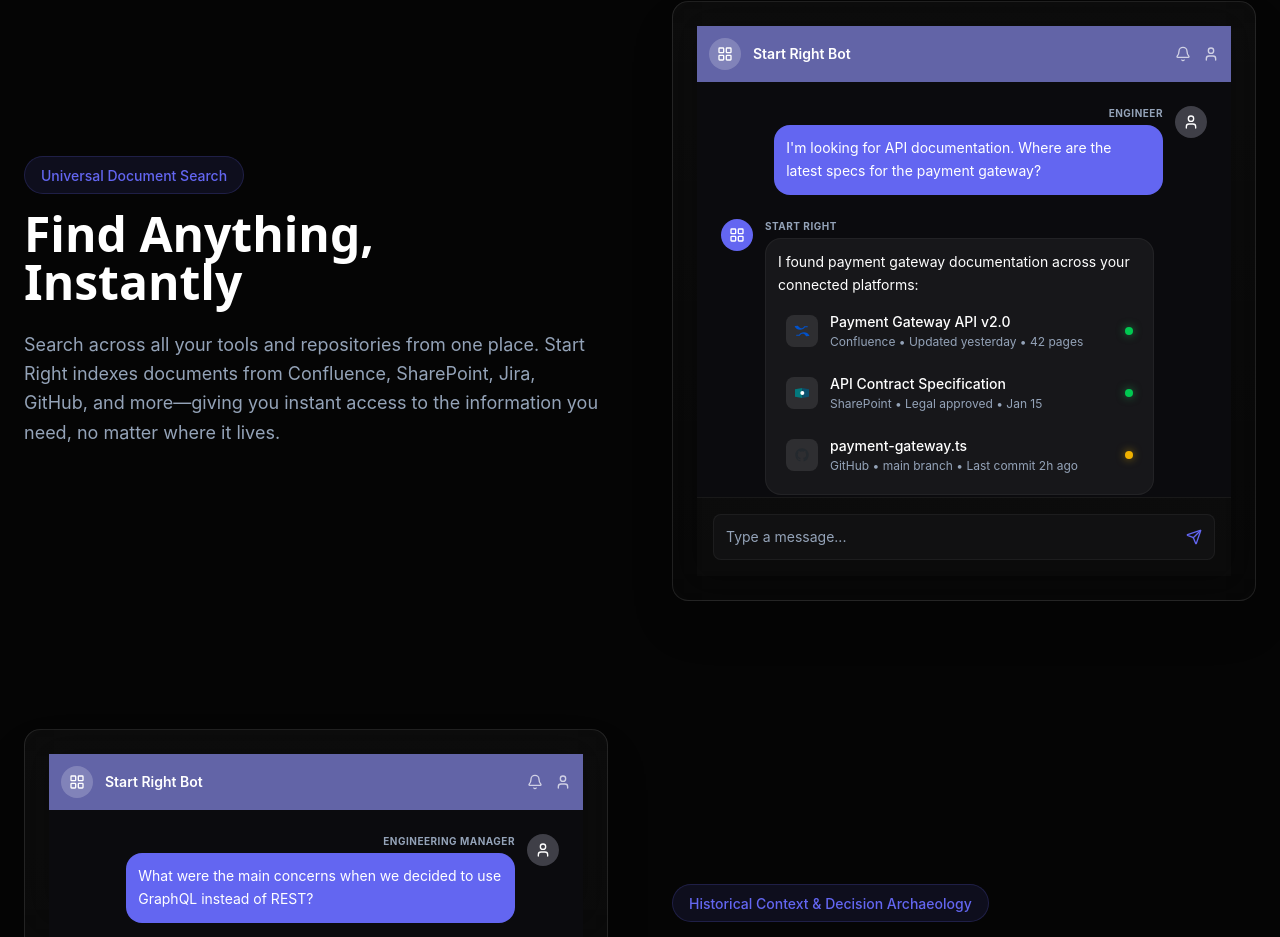
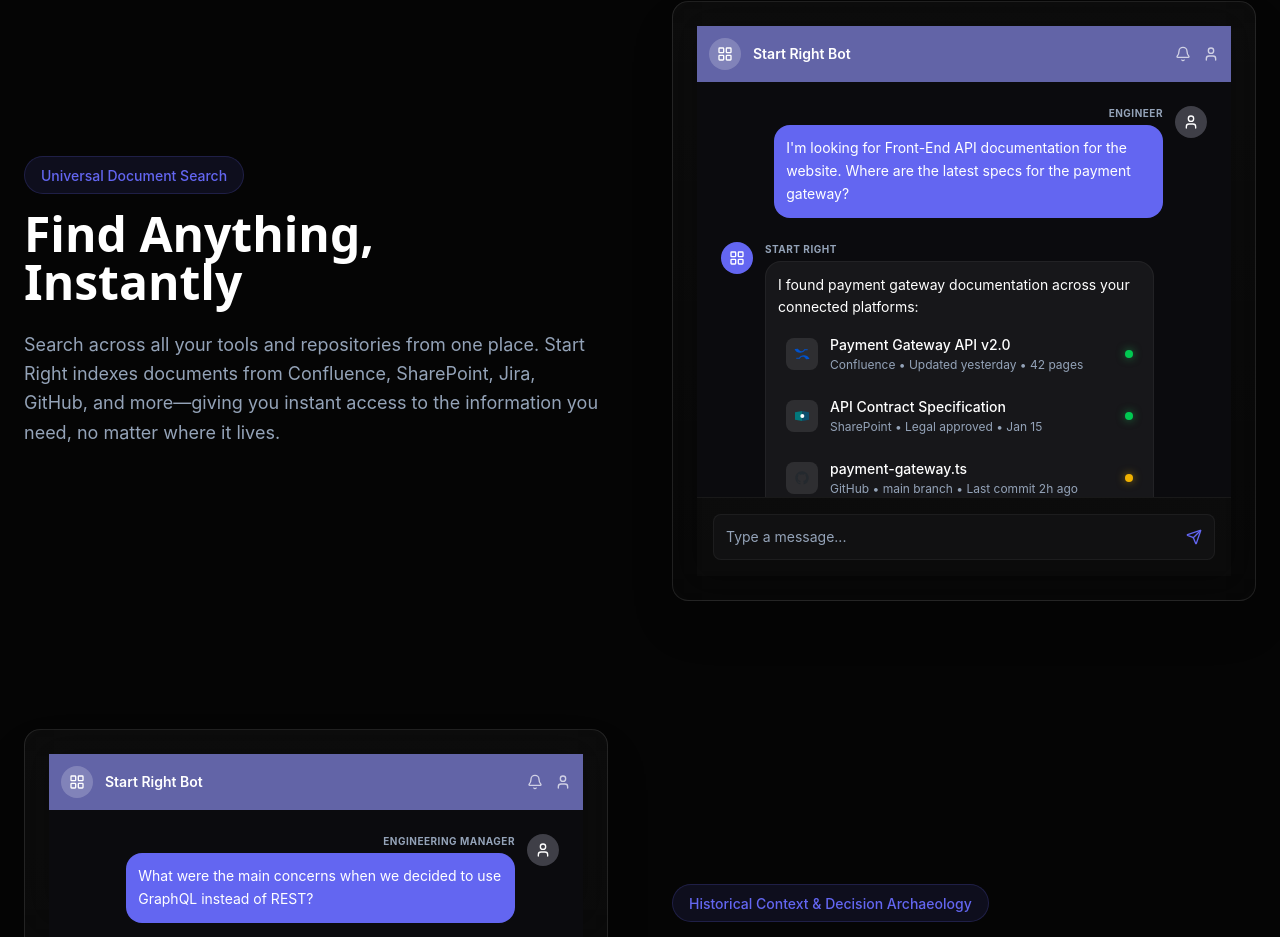
Before and after one commit to NoSleepNoCode/website, a React (Vite) app: page / in a window 1280 px wide. Shown: the part 3650-4587 px from the top of the page. Built offline with nearby package versions, Linux system fonts and the light colour scheme.

Commit message:
Update mockup message for API documentation query
Refines the user message in UniversalSearchMockup to specify a request for Front-End API documentation for the website, improving clarity in the mockup conversation.

```diff
--- a/src/components/mockups/UniversalSearchMockup.tsx
+++ b/src/components/mockups/UniversalSearchMockup.tsx
@@ -12,7 +12,7 @@
     sender: 'Engineer',
     type: 'user',
     content:
-      "I'm looking for API documentation. Where are the latest specs for the payment gateway?",
+      "I'm looking for Front-End API documentation for the website. Where are the latest specs for the payment gateway?",
   },
   {
     id: 2,
```
